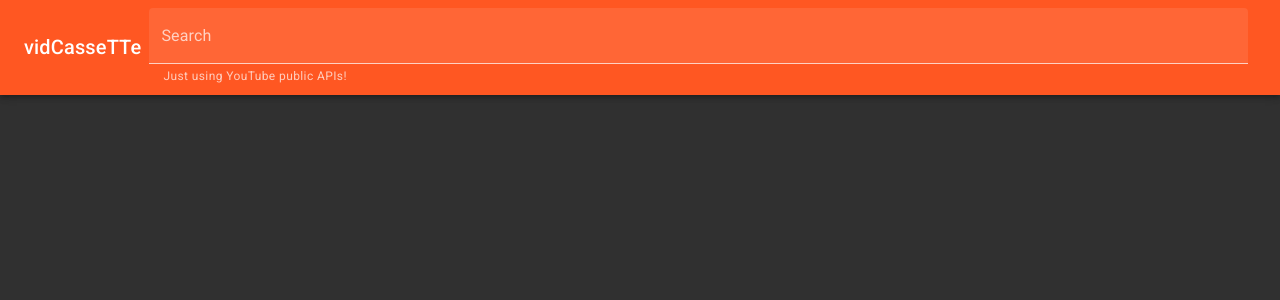
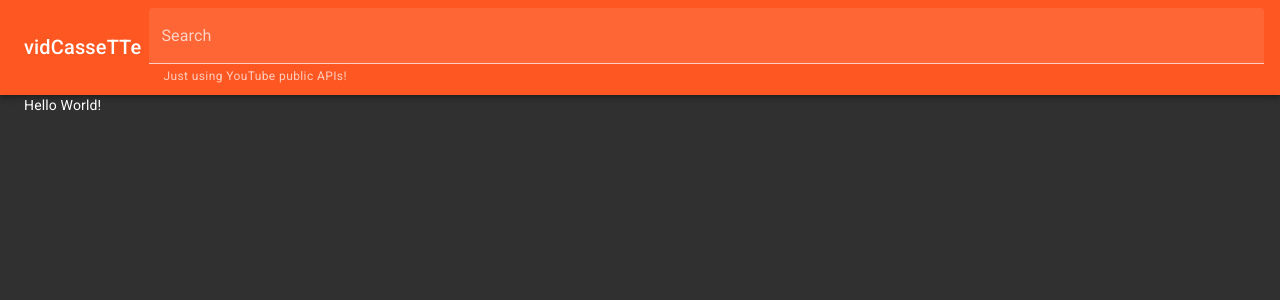
Before and after one commit to Kinjalrk2k/vid-cassette, a React (Create React App) app: page / in a window 1280 px wide. Shown: the top 300 px of the page. Built offline with nearby package versions, Linux system fonts and the light colour scheme.

Commit message:
form submittal done

```diff
--- a/src/components/App.js
+++ b/src/components/App.js
@@ -12,9 +12,7 @@ class App extends React.Component {
             <SearchBar />
           </Toolbar>
         </AppBar>
-        <Container>
-          <div></div>
-        </Container>
+        <Container>Hello World!</Container>
       </div>
     );
   }
--- a/src/components/SearchBar.js
+++ b/src/components/SearchBar.js
@@ -2,10 +2,21 @@ import React from "react";
 import { TextField } from "@material-ui/core";
 
 class SearchBar extends React.Component {
+  state = { term: "" };
+
+  onInputChange = (event) => {
+    this.setState({ term: event.target.value });
+  };
+
+  onFormSubmit = (event) => {
+    event.preventDefault();
+  };
+
   render() {
     return (
+      <form style={{ width: "100%" }} onSubmit={this.onFormSubmit}>
         <TextField
-        id="filled-full-width"
+          id="searchBar"
           label="Search"
           style={{ margin: 8, color: "black" }}
           helperText="Just using YouTube public APIs!"
@@ -13,7 +24,10 @@ class SearchBar extends React.Component {
           margin="normal"
           variant="filled"
           color="secondary"
+          value={this.state.term}
+          onChange={this.onInputChange}
         />
+      </form>
     );
   }
 }
```
Lines whose indentation alone changed are shown as unchanged.
